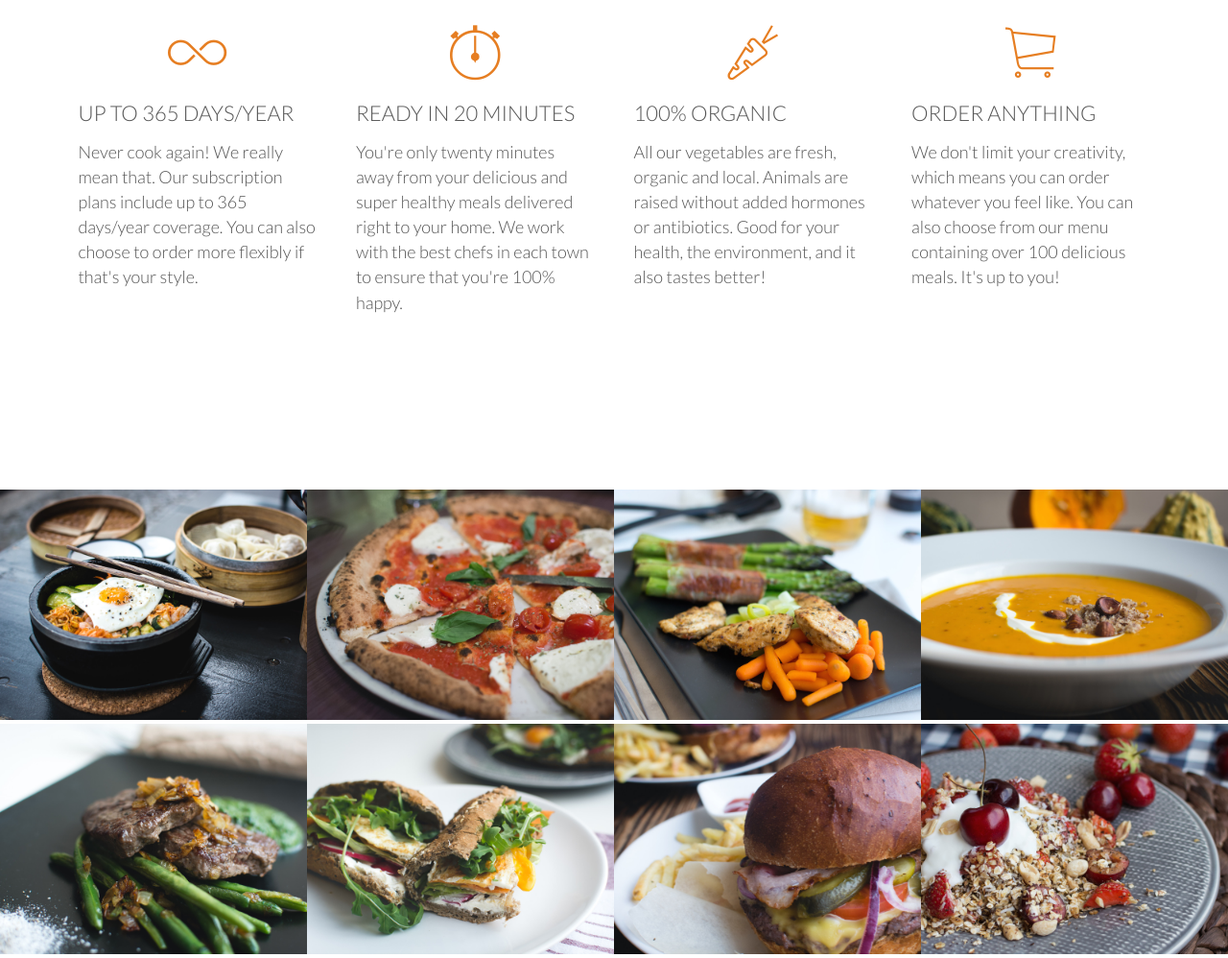
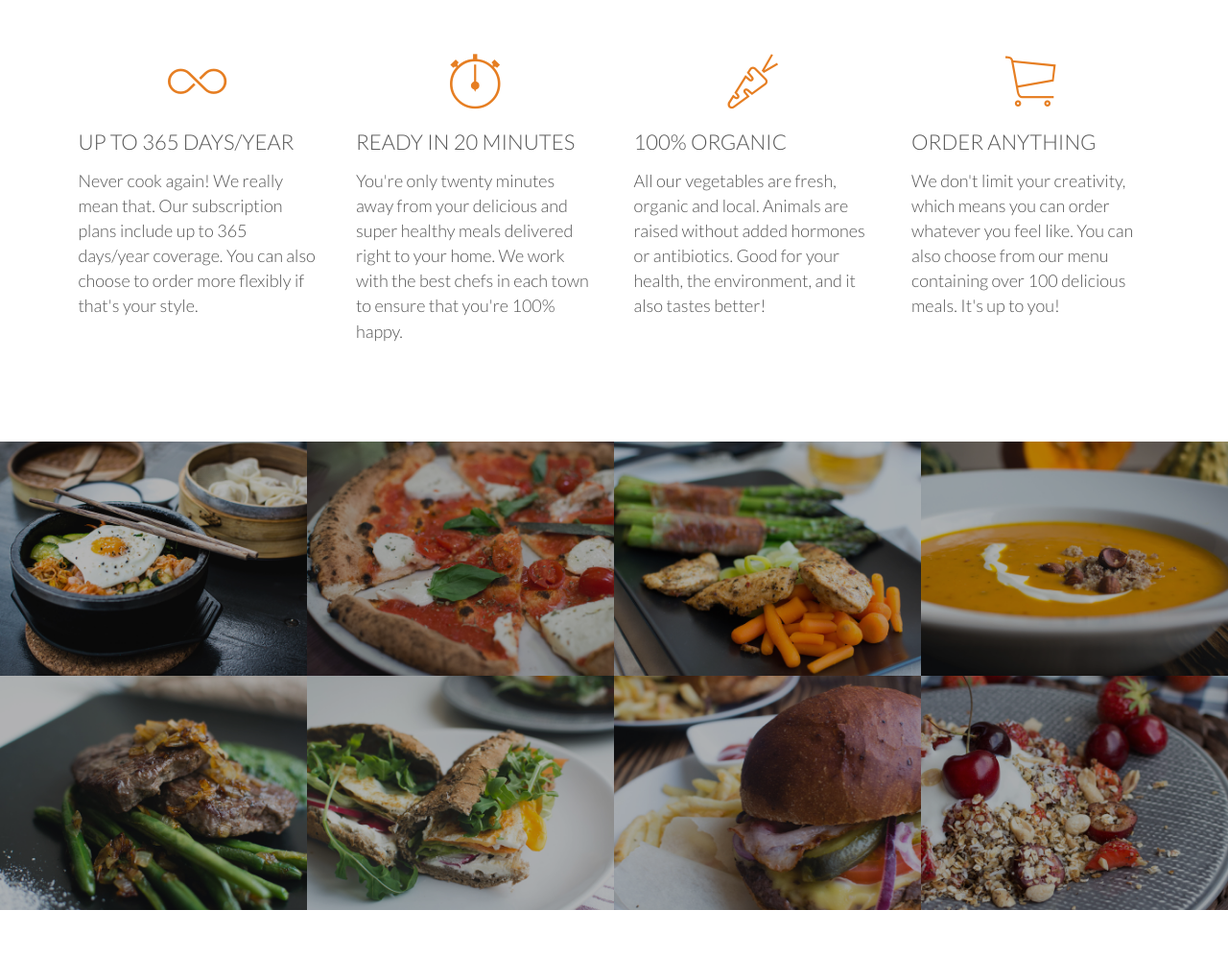
Before and after one commit to thomruns/omnifoods, a plain HTML site: page index.html in a window 1280 px wide. Shown: the part 1050-2048 px from the top of the page at 96% size. After the commit the page ends 1998 px from the top, so only its background shows below. Drawn offline with Linux system fonts and the light colour scheme; files whose address does not match are found by name.

Commit message:
Completed meals section w image transforms and transitions Lecture 45

```diff
--- a/index.html
+++ b/index.html
@@ -57,7 +57,7 @@
         </div>
       </div>
     </section>
-    <section class="meals">
+    <section class="section-meals">
       <ul class="meals-showcase">
         <li>
           <figure class="meal-photo">
--- a/resources/css/styles.css
+++ b/resources/css/styles.css
@@ -204,8 +204,22 @@ header {
 }
 
 /* ----------------------------------------- */
+/* Features section styles                      */
+/* ----------------------------------------- */
+.section-features .long-copy {
+  margin-bottom: 30px;
+}
+
+
+
+/* ----------------------------------------- */
 /* Meals section styles                      */
 /* ----------------------------------------- */
+
+.section-meals {
+  padding: 0;
+}
+
 .meals-showcase {
   list-style: none;
   width: 100%;
@@ -220,9 +234,19 @@ header {
 .meal-photo {
   width: 100%;
   margin: 0;
+  overflow: hidden;
+  background-color: #000;
 }
 
 .meal-photo img {
+  opacity: 0.7;
   width: 100%;
   height: auto;
+  transform: scale(1.15);
+  transition: transform 0.5s, opacity 0.5s;
 }
+
+.meal-photo img:hover {
+  transform: scale(1.04);
+  opacity: 1;
+}
```
